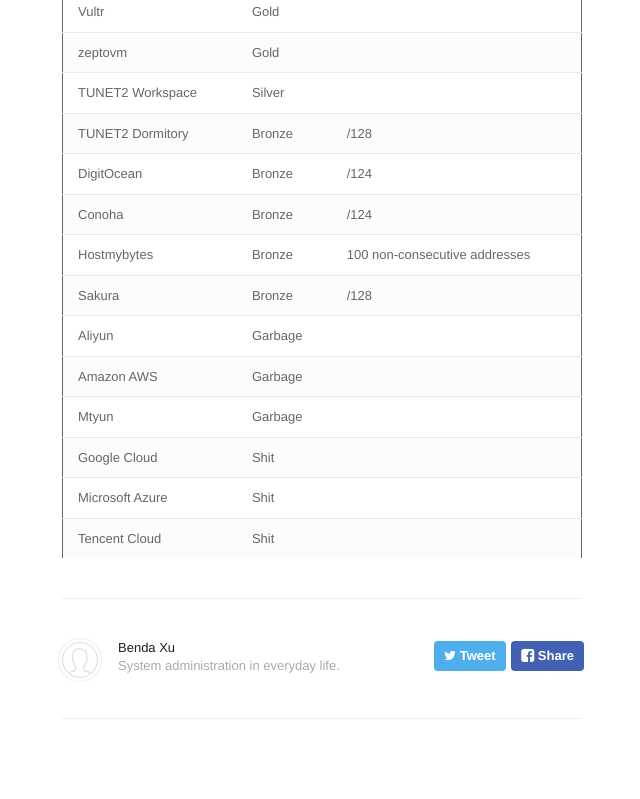
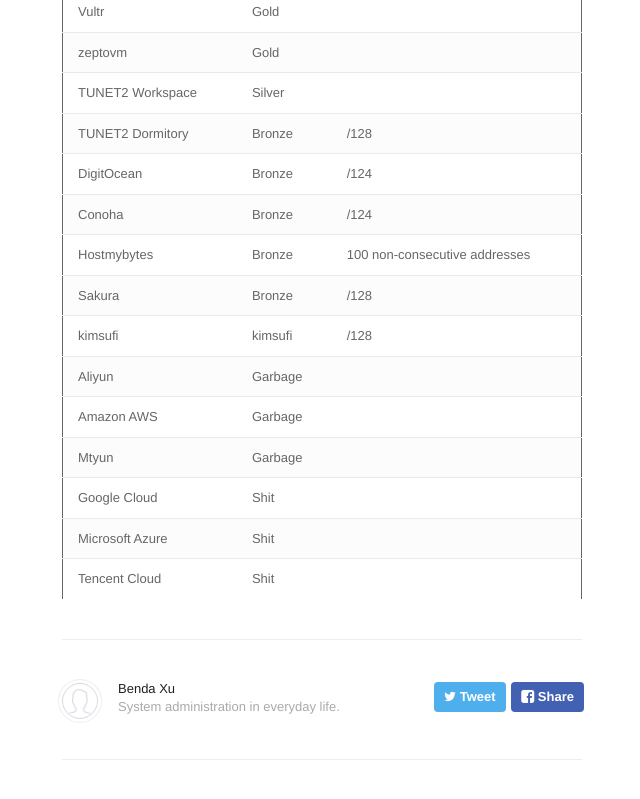
Before and after one commit to heroxbd/heroxbd.github.io, a Jekyll site: the page built from _posts/2018-04-27-virtual-private-server-ipv6-ranking.html, in a window 1280 px wide and 900 px high, scrolled down 1039 px. Shown: the top 799 px of the window, without its empty margins (318-958 px from the left). Built offline with Jekyll 4.4.1, drawn with Linux system fonts in a browser that asks for light colours; nearby versions of some CDN libraries.

Commit message:
Add kimsufi ranking.
Credit: Miyamizu_Mitsuha, Myon_tg

```diff
--- a/_posts/2018-04-27-virtual-private-server-ipv6-ranking.html
+++ b/_posts/2018-04-27-virtual-private-server-ipv6-ranking.html
@@ -115,6 +115,12 @@ can be used.</li>
 </tr>
 
 <tr>
+<td class="org-left">kimsufi</td>
+<td class="org-left">kimsufi</td>
+<td class="org-left">/128</td>
+</tr>
+
+<tr>
 <td class="org-left">Aliyun</td>
 <td class="org-left">Garbage</td>
 <td class="org-left">&#xa0;</td>
```
